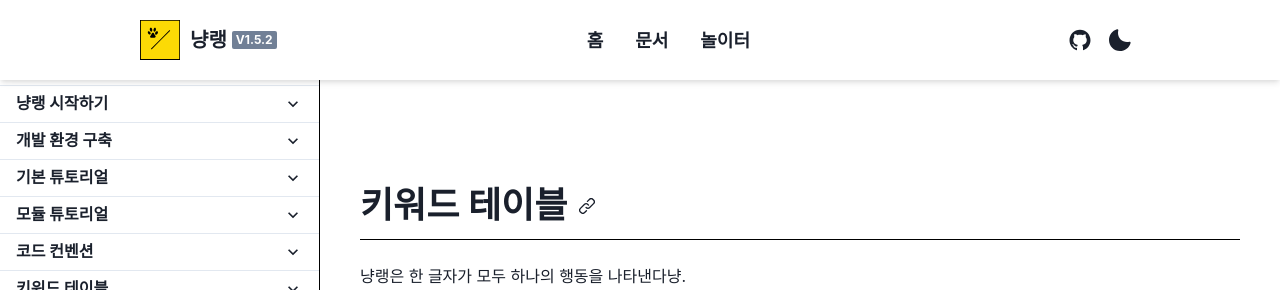
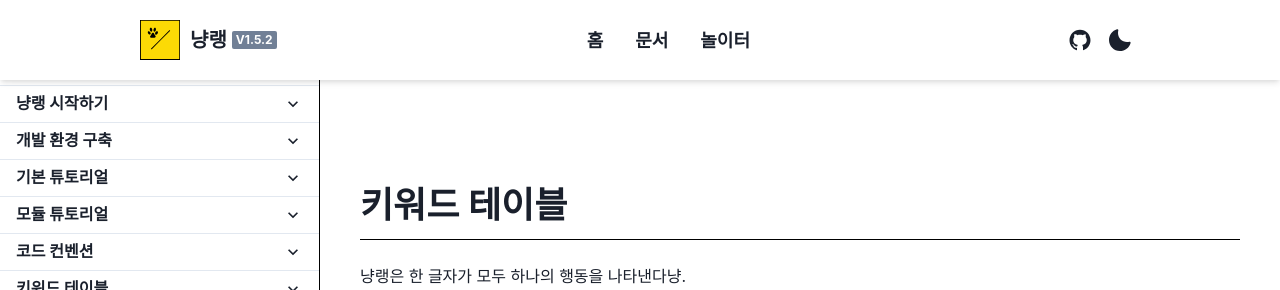
Before and after one commit to Nyanlang/nyanlang-web, a Next.js app: page /docs/keyword-table in a window 1280 px wide. Shown: the top 290 px of the page. Built offline with nearby package versions, Linux system fonts and the light colour scheme.

Commit message:
Add improved feature in document headings

```diff
--- a/components/docs-component.tsx
+++ b/components/docs-component.tsx
@@ -12,35 +12,51 @@ import {
     Tbody,
     Td,
     IconButton,
-    useColorModeValue
+    useColorModeValue,
+    Tooltip,
+    useToast
 } from "@chakra-ui/react";
 import {LinkIcon} from "@chakra-ui/icons";
 import {useRouter} from "next/router";
 
 const domain = "https://nyanlang.org"
 
-export function H1(props: { id?: string, children: any }) {
+function Heads(props: {as: "h1"|"h2"|"h3", id?: string, children: any}) {
+    const fontSize = props.as === "h1" ? "4xl" : props.as === "h2" ? "2xl" : "xl";
+    const pm = props.as === "h1" ? 3 : props.as === "h2" ? 2 : 1;
+
     let router = useRouter();
 
-    return <Heading id={props.id} as={"h1"} fontSize={"4xl"} borderBottom={"1px solid black"} pb={3} mb={3} mt={16} display={"flex"} flexDirection={"row"} alignItems={"center"}>
-        {props.children}<IconButton aria-label={"Copy link"} icon={<LinkIcon />} size={"md"} variant={"ghost"} onClick={async () => {await navigator.clipboard.writeText(domain+router.route+"#"+props.id)}} zIndex={2} />
+    let toaster = useToast();
+
+    return <Heading id={props.id} as={props.as} fontSize={fontSize} borderBottom={"1px solid black"} pb={pm} mb={pm} mt={16} display={"flex"} flexDirection={"row"} alignItems={"center"}>
+        {props.children}
+        {
+            props.id
+                ? <Tooltip label={"누르면 링크가 복사된다냥!"}>
+                    <IconButton aria-label={"Copy link"} icon={<LinkIcon />} size={"md"} variant={"ghost"} onClick={async () => {await navigator.clipboard.writeText(domain+router.route+"#"+props.id);toaster({title: "복사됐다냥!", description:"어디서든 붙여넣기로 이 부분을 남들과 공유할 수 있다냥.", status: "success", duration: 3000, isClosable: true, variant: "left-accent", position: "bottom"})}} zIndex={2} />
+                </Tooltip>
+                : null
+        }
     </Heading>
 }
 
+export function H1(props: { id?: string, children: any }) {
+    return <Heads id={props.id} as={"h1"}>
+        {props.children}
+    </Heads>
+}
+
 export function H2(props: { id?: string, children: any }) {
-    let router = useRouter();
-
-    return <Heading id={props.id} as={"h2"} fontSize={"2xl"} borderBottom={"1px solid black"} pb={2.5} mb={2.5} mt={16} display={"flex"} flexDirection={"row"} alignItems={"center"}>
-        {props.children}<IconButton aria-label={"Copy link"} icon={<LinkIcon />} size={"md"} variant={"ghost"} onClick={async () => {await navigator.clipboard.writeText(domain+router.route+"#"+props.id)}} zIndex={2} />
-    </Heading>
+    return <Heads id={props.id} as={"h2"}>
+        {props.children}
+    </Heads>
 }
 
 export function H3(props: { id?: string, children: any }) {
-    let router = useRouter();
-
-    return <Heading id={props.id} as={"h3"} fontSize={"xl"} borderBottom={"1px solid black"} pb={1} mb={1} mt={16} display={"flex"} flexDirection={"row"} alignItems={"center"}>
-        {props.children}<IconButton aria-label={"Copy link"} icon={<LinkIcon />} size={"sm"} variant={"ghost"} onClick={async () => {await navigator.clipboard.writeText(domain+router.route+"#"+props.id)}} zIndex={2} />
-    </Heading>
+    return <Heads id={props.id} as={"h3"}>
+        {props.children}
+    </Heads>
 }
 
 export function P(props: { children: any }) {
```
